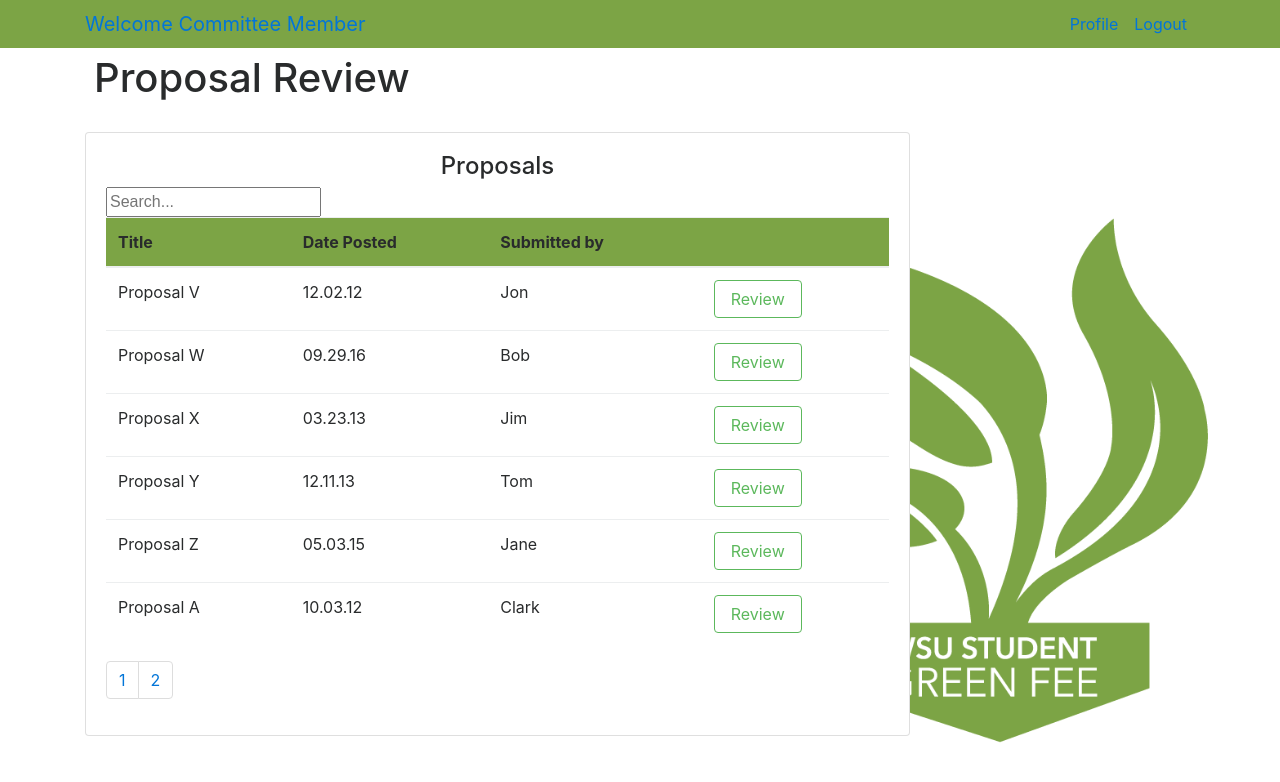
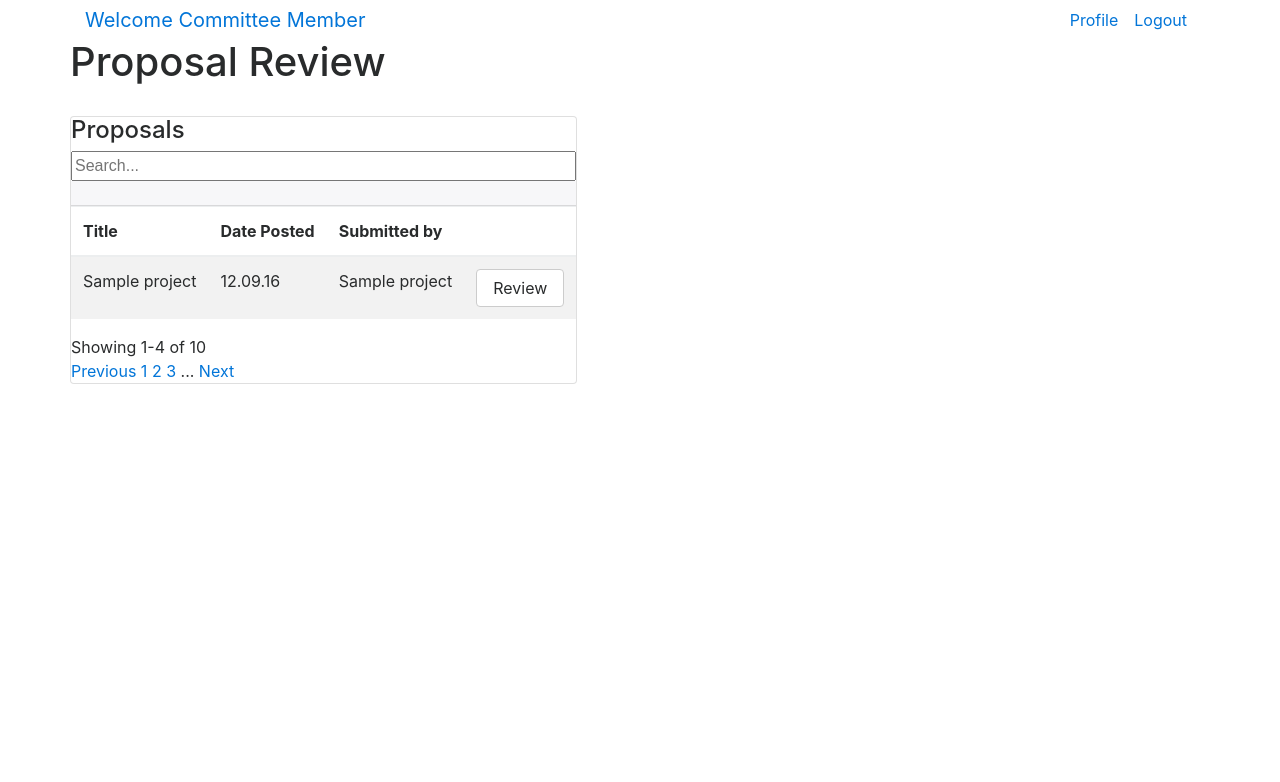
Before and after one commit to CPelzer11/2EZ, a PHP site: page / in a window 1280 px wide. Shown: the top 782 px of the page. Run offline with PHP 8.4, Linux system fonts and the light colour scheme; tables that the repository leaves empty hold one stand-in row (values such as "Sample post"); some libraries are stand-ins or nearby versions.

Commit message:
Connect Index to DB
I saw that you just changed something in the index, please let me know if you need that file back, I have it saved on my machine, I'm just not sure what you changed on it, I tried loading it on my server but it was just an infinite loop.

```diff
--- a/index.php
+++ b/index.php
@@ -1,4 +1,5 @@
 <!DOCTYPE html>
+
 <html lang="en">
 
 <head>
@@ -6,45 +7,50 @@
   <script src="https://ajax.googleapis.com/ajax/libs/jquery/3.2.1/jquery.min.js"></script>
   <script src="index.js" type="text/javascript"></script>
   <link rel="stylesheet" href="bootstrap.css">
-    <link rel="stylesheet" href="indStyle.css">
+  <link rel="stylesheet" href="indexStyle.css">
   <title>Green Committee Page</title>
 </head>
 
 <body>
-    <nav class="navbar navbar-toggleable-sm p-1">
+
+  <nav class="navbar navbar-toggleable-sm p-0">
     <div class="container">
-        <a href="index.php" class="navbar-brand">Welcome Committee Member</a>
+      <a href="index.html" class="navbar-brand">Welcome Committee Member</a>
+      <div class="navbar-collapse" id="navbarNav">
         <ul class="navbar-nav ml-auto">
           <li class="nav-item">
             <a href="#" class="nav-link">Profile</a>
           </li>
           <li class="nav-item">
-              <a href="login.php" class="nav-link">Logout</a>
+            <a href="login.html" class="nav-link">Logout</a>
           </li>
         </ul>
       </div>
+    </div>
   </nav>
 
-    <header class="text-black pt-2 pl-5">
+  <header id="main-header" class="text-black">
     <div class="container">
       <div class="row">
         <div>
-            <h1 >Proposal Review</h1>
+          <h1>Proposal Review</h1>
         </div>
       </div>
     </div>
   </header>
   <br>
 
-    <main>
+  <!-- POSTS -->
+  <section id="posts">
     <div class="container">
       <div class="row">
-          <div class="col-md-9">
+
           <div class="card">
-            <div class="card-block">
-              <h4 class="text-center">Proposals</h4>
+            <h4>Proposals</h4>
               <input type="text" id="myInput" placeholder="Search..." title="type in a proposal">
-                  <table class="table table-hover">
+            <div class="card-header">
+            </div>
+            <table class="table table-striped">
               <thead class="thead">
                 <tr>
                   <th>Title</th>
@@ -53,47 +59,79 @@
 				          <th></th>
                 </tr>
               </thead>
-
               <tbody id="myTable">
 				<?php
-                        $file = fopen("DB.txt", "r");
-                        $count = 0;
-                        while(!feof($file)){
-                          $inform = fgets($file);
-                          $count++;
-                          list($title, $date, $submit) = explode(':', $inform);
+					$dbconnect = mysqli_connect('localhost', 'root', 'Tjriah_1204','cs344proj');
+					$find = "SELECT title, contact_name FROM project;";
+					$result= mysqli_query($dbconnect, $find);
+					if(mysqli_num_rows($result)>0){
+						while($show = mysqli_fetch_assoc($result)){
 							?>
 							<tr>
-                            <td><?= $title ?></td>
-                            <td><?= $date ?></td>
-                            <td><?= $submit ?></td>
-                            <td><a href="forms.html" class="btn btn-secondary btn-outline-success" role="button">Review</td>
+								<td>
+							<?php print($show["title"]);?>
+								</td>
+								<td>12.09.16</td>
+								<td>
+							<?php print($show["contact_name"]);?>
+								</td>
+								<td><a href="forms.html" class="btn btn-secondary">Review</td>
+						<?php
+							}//end while
+							}//end if
+							mysqli_close($dbconnect);
+						?>
 							</tr>
-                          <?php
-                          }
-                          fclose($file);
-                          ?>
               </tbody>
             </table>
 
-                  <div class="pagination">
-                    <ul class="pagination">
-                      <?php
-                        $x = $count/2;
-                        $y = ceil($x);
-                        for($i = 1; $i < $y; $i++) {
-                      ?>
-                          <li class="page-item"><a class="page-link" href = ""><?= $i?></a></li>
-                      <?php
-                        }
-                      ?>
-                    </ul>
+              <div class="contentList">
+                <div class="left">Showing 1-4 of 10</div>
+                  <div class="right">
+                    <a href="#">Previous</a>
+                    <a href="#">1</a>
+                    <a href="#">2</a>
+                    <a href="#">3</a>
+                    ...
+                    <a href="#">Next</a>
+                  </div>
+                </div>
+              </div>
+
+              <!--
+              <div id="sideBar">
+                <div class="box">
+                  <div class="boxHead">
+                    <h2>Order By</h2>
+                  </div>
+                    <div class="boxContent">
+                      <div class="sort">
+                        <select class="field">
+                          <option value="">Title</option>
+                        </select>
+                        <select class="field">
+                          <option value="">Date</option>
+                        </select>
+                        <select class="field">
+                          <option value="">Submitter</option>
+                        </select>
                       </div>
                     </div>
                 </div>
               </div>
+            -->
           </div>
       </div>
-    </main>
+    </div>
+  </section>
+
+  <!--
+  <footer id="main-footer" class="bg-inverse mt-10 p-5">
+    <div class="container">
+      <div class="row">
+      </div>
+    </div>
+  </footer>
+-->
 </body>
 </html>
```
Lines whose indentation alone changed are shown as unchanged.
